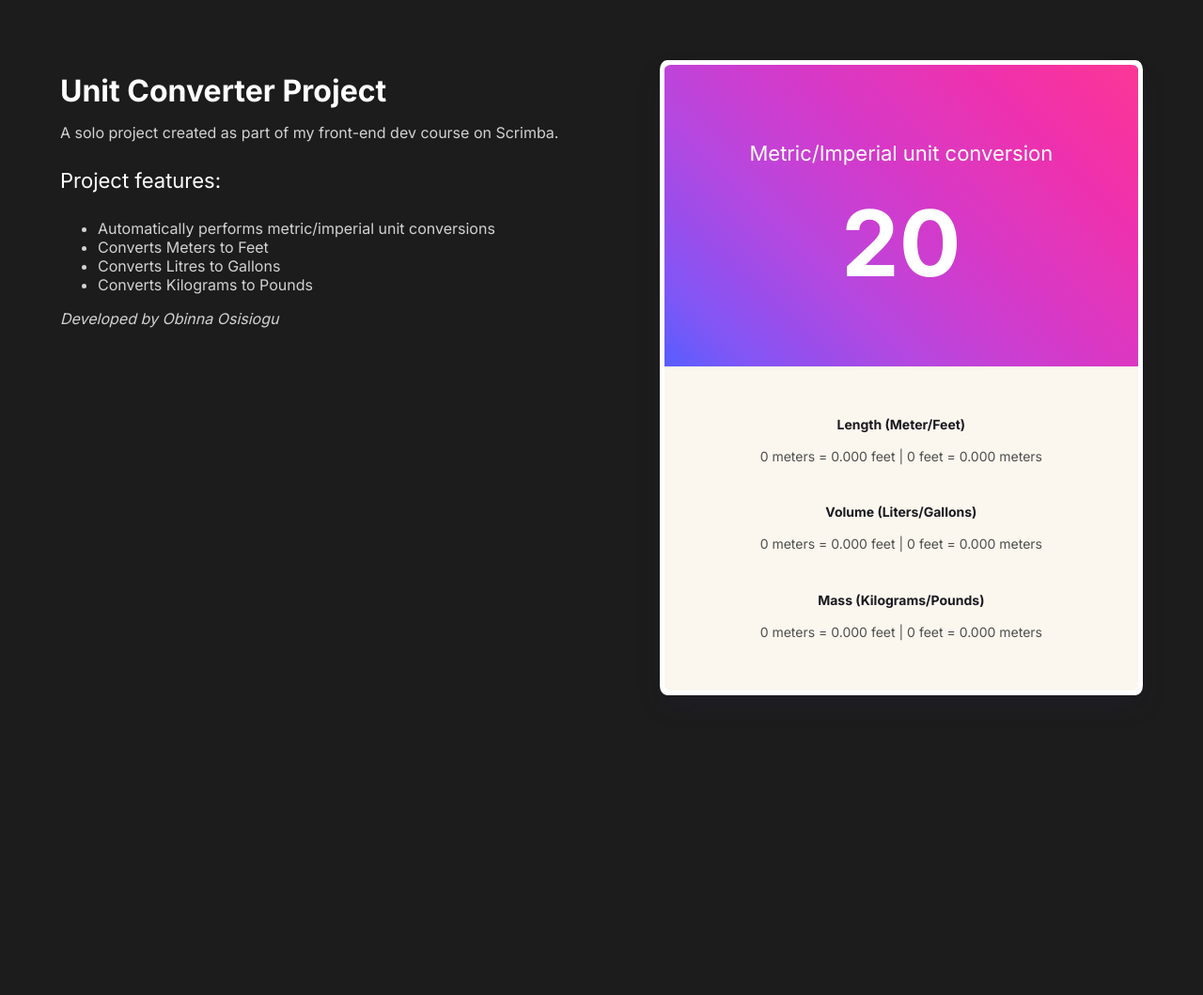
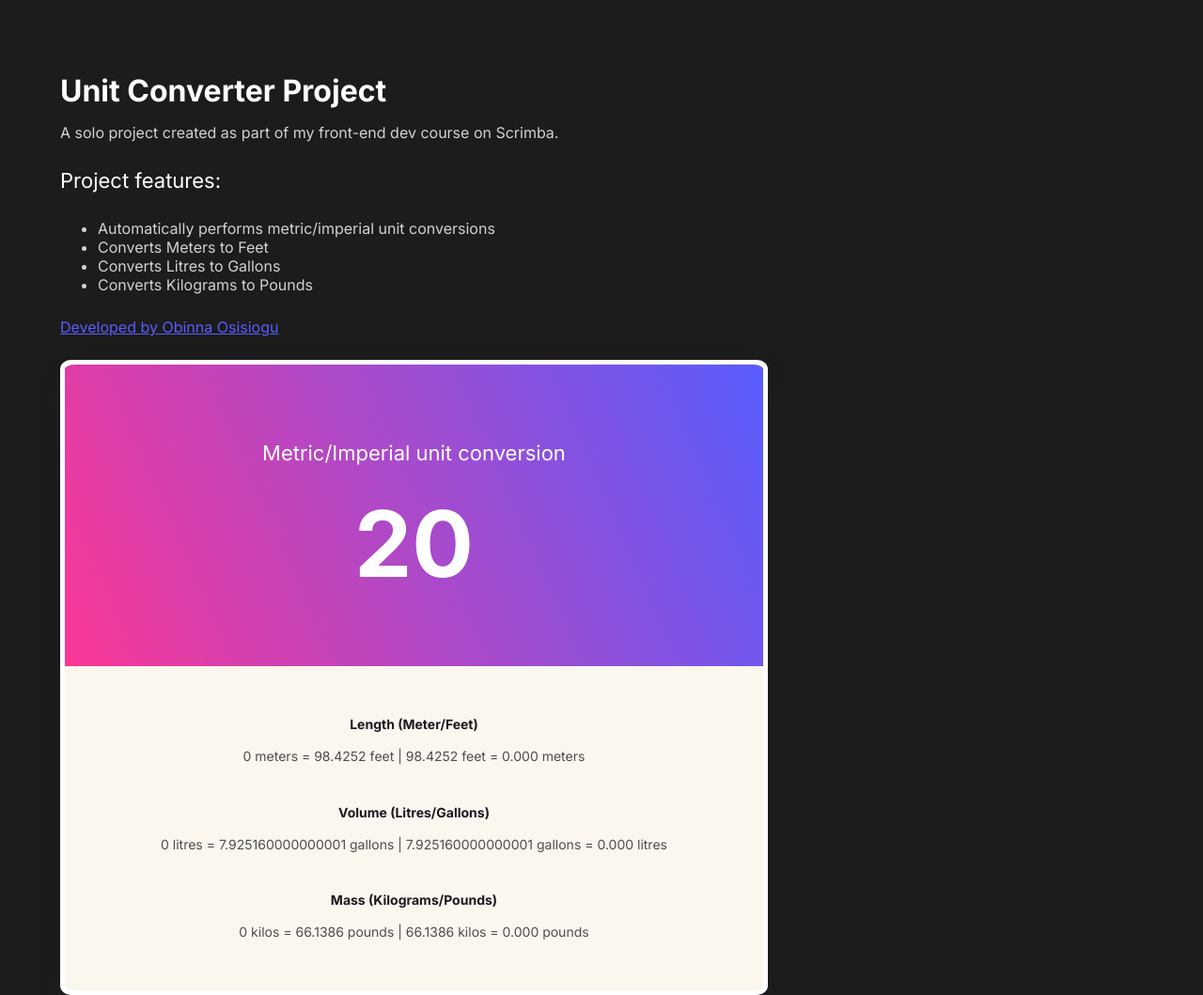
Before and after one commit to AleksandraNorway/unit-converter-project, a plain HTML site: page index.html in a window 1280 px wide. Shown: the whole page at 94% size. Before the commit the page ends 804 px from the top, so only its background shows below. Drawn offline with Linux system fonts and the light colour scheme.

Commit message:
Set basic conversion formula,test several concepts

```diff
--- a/index.html
+++ b/index.html
@@ -23,7 +23,7 @@
                     <li>Converts Litres to Gallons</li>
                     <li>Converts Kilograms to Pounds</li>
                 </ul>
-                <p><em>Developed by Obinna Osisiogu</em></p>
+                <p><span>Developed by Obinna Osisiogu</span></p>
             </div>
             <div class="app-container"> <!-- flex item -->
                 <div class="app-input-section">
@@ -34,15 +34,15 @@
                     <div class="app-results-container">
                         <div class="conversion-results length">
                             <p class="result-type"><strong>Length (Meter/Feet)</strong></p>
-                            <p><span>0</span> meters = <span>0.000</span> feet | <span>0</span> feet = <span>0.000</span> meters</p>
+                            <p><span>0</span> meters = <span id="feet-result">0.000</span> feet | <span id="feet-result-2">0</span> feet = <span>0.000</span> meters</p>
                         </div>
                         <div class="conversion-results volume">
-                            <p class="result-type"><strong>Volume (Liters/Gallons)</strong></p>
-                            <p><span>0</span> meters = <span>0.000</span> feet | <span>0</span> feet = <span>0.000</span> meters</p>
+                            <p class="result-type"><strong>Volume (Litres/Gallons)</strong></p>
+                            <p><span>0</span> litres = <span id="gallon-result">0.000</span> gallons | <span id="gallon-result-2">0</span> gallons = <span>0.000</span> litres</p>
                         </div>
                         <div class="conversion-results mass">
                             <p class="result-type"><strong>Mass (Kilograms/Pounds)</strong></p>
-                            <p><span>0</span> meters = <span>0.000</span> feet | <span>0</span> feet = <span>0.000</span> meters</p>
+                            <p><span>0</span> kilos = <span id="pound-result">0.000</span> pounds | <span id="pound-result-2">0</span> kilos = <span>0.000</span> pounds</p>
                         </div>
                     </div>
                 </div>
--- a/index.js
+++ b/index.js
@@ -0,0 +1,18 @@
+let userInput = 30
+const oneFoot = 3.28084
+const oneGallon = 0.264172
+const onePound = 2.20462
+
+
+
+let feetResult = userInput * oneFoot
+document.getElementById("feet-result").textContent = feetResult;
+document.getElementById("feet-result-2").textContent = feetResult;
+
+let gallonResult = userInput * oneGallon
+document.getElementById("gallon-result").textContent = gallonResult;
+document.getElementById("gallon-result-2").textContent = gallonResult;
+
+let poundResult = userInput * onePound
+document.getElementById("pound-result").textContent = poundResult;
+document.getElementById("pound-result-2").textContent = poundResult;
--- a/style.css
+++ b/style.css
@@ -49,7 +49,15 @@ h3  {
     text-align: center;
 }
 
+.app-desc > p > span   {
+    color: #585DFE;
+    line-height: 2.375rem;
+    text-decoration: underline;
+}
 
+.app-desc > p > span:hover  {
+    color: #FB3796;
+}
 
 .bod    {
     padding: 5%;
@@ -67,6 +75,7 @@ h3  {
     display: flex;
     flex-wrap: wrap;
     justify-content: space-between;
+    align-items: center;
 }
 
 .app-input-section    {
@@ -76,20 +85,7 @@ h3  {
     top: 0px; */
     padding: 3.32rem 3.18rem;
     border-radius: 1.5% 1.5% 0px 0px;
-    background-image: linear-gradient(
-        45deg,
-        hsl(238deg 99% 67%) 0%,
-        hsl(256deg 89% 65%) 11%,
-        hsl(270deg 79% 61%) 22%,
-        hsl(283deg 71% 58%) 33%,
-        hsl(295deg 63% 54%) 44%,
-        hsl(306deg 66% 53%) 56%,
-        hsl(314deg 75% 55%) 67%,
-        hsl(320deg 84% 56%) 78%,
-        hsl(326deg 91% 58%) 89%,
-        hsl(331deg 96% 60%) 100%
-    );
-
+    background: linear-gradient(246.26deg, #585DFE 0%, #FB3796 100%)
 }
 
 .app-results-section    {
```
